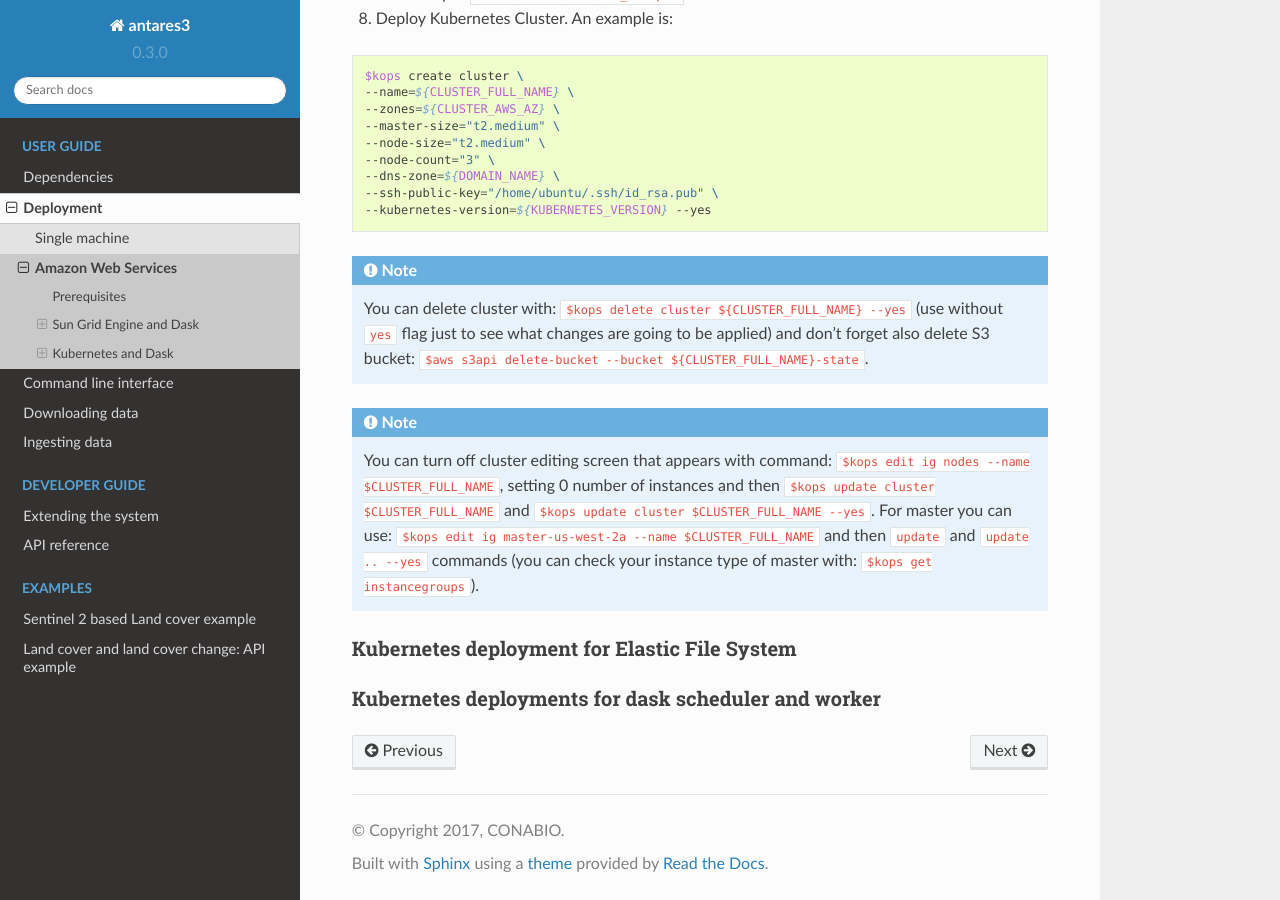
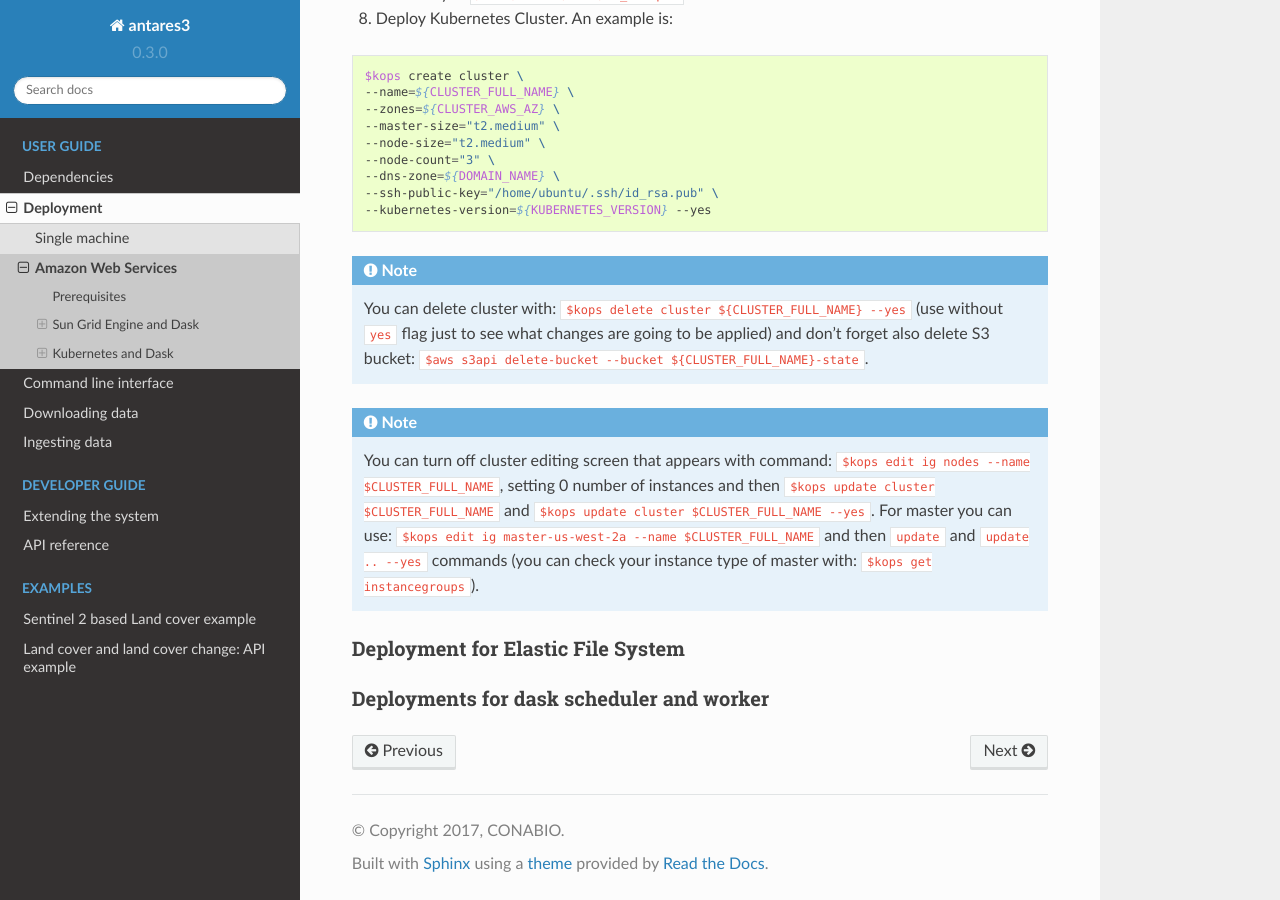
Before and after one commit to CONABIO/antares3, a Sphinx documentation site: the page built from docs/deployment/aws_cloud.rst, in a window 1280 px wide and 900 px high, scrolled down 19141 px. Built offline with Sphinx 7.4.7 and the Read the Docs theme 2.0.0, drawn with Linux system fonts in a browser that asks for light colours; some of the changed text lies outside the part shown.

Commit message:
kubernetes doc before k8s deployments for dask scheduler and workers

```diff
--- a/docs/deployment/aws_cloud.rst
+++ b/docs/deployment/aws_cloud.rst
@@ -611,9 +611,8 @@
 Kubernetes is an open-source system for automating deployment, scaling, and management of containerized applications (see `Kubernetes`_ and `Kubernetes github page`_ ). There are a lot of ways to deploy a Kubernetes cluster, for instance see `Picking the right solution`_.
 
 
-Kubernetes cluster creation
----------------------------
-
+Cluster creation
+----------------
 
 The nex steps follow `kops`_ and `kops - Kubernetes Operations`_ guides:
 
@@ -911,12 +910,12 @@
 
 
 
-Kubernetes deployment for Elastic File System
----------------------------------------------
+Deployment for Elastic File System
+----------------------------------
 
 
-Kubernetes deployments for dask scheduler and worker
-----------------------------------------------------
+Deployments for dask scheduler and worker
+-----------------------------------------
 
 .. Kubernetes references:
 
```
